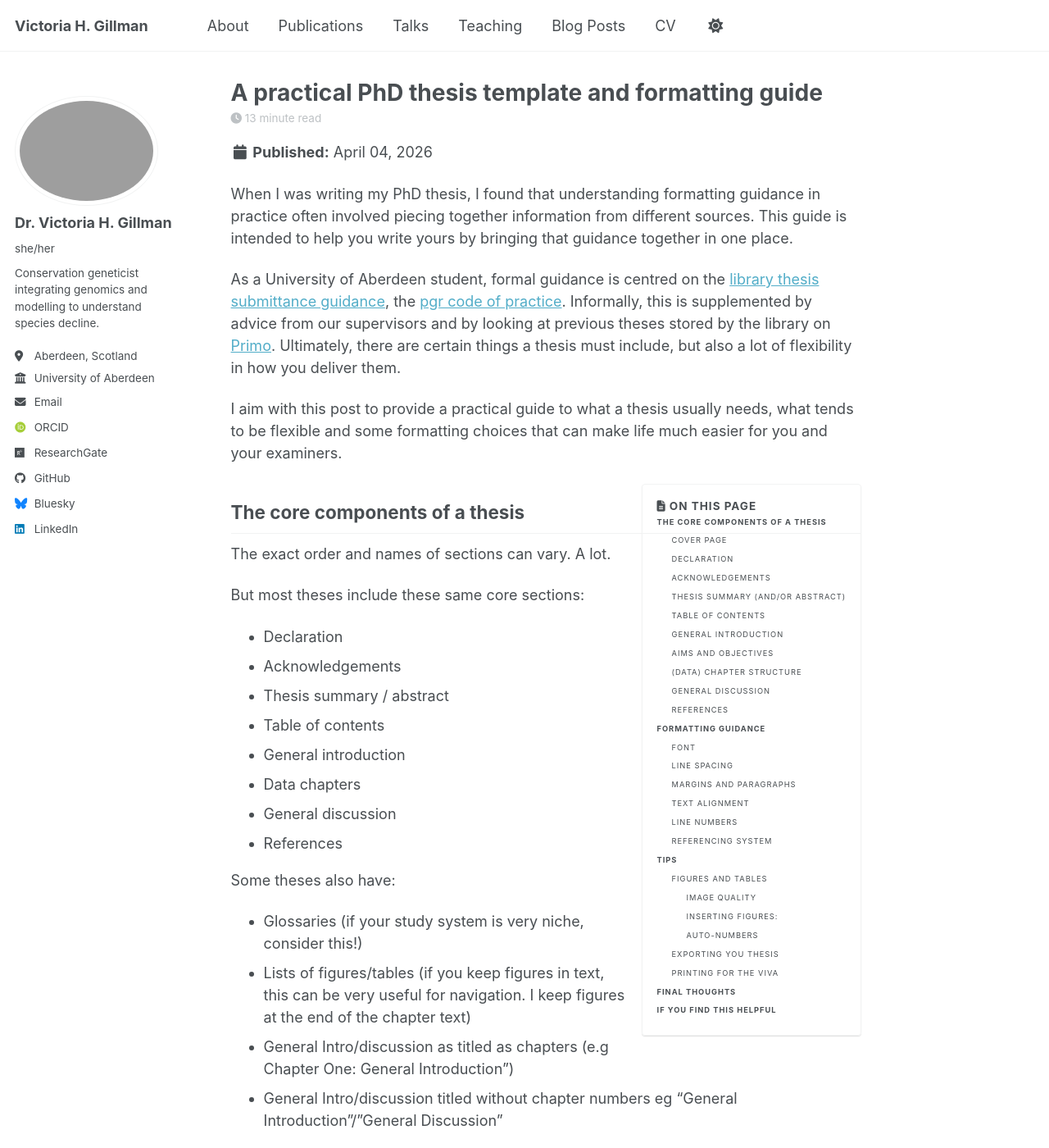
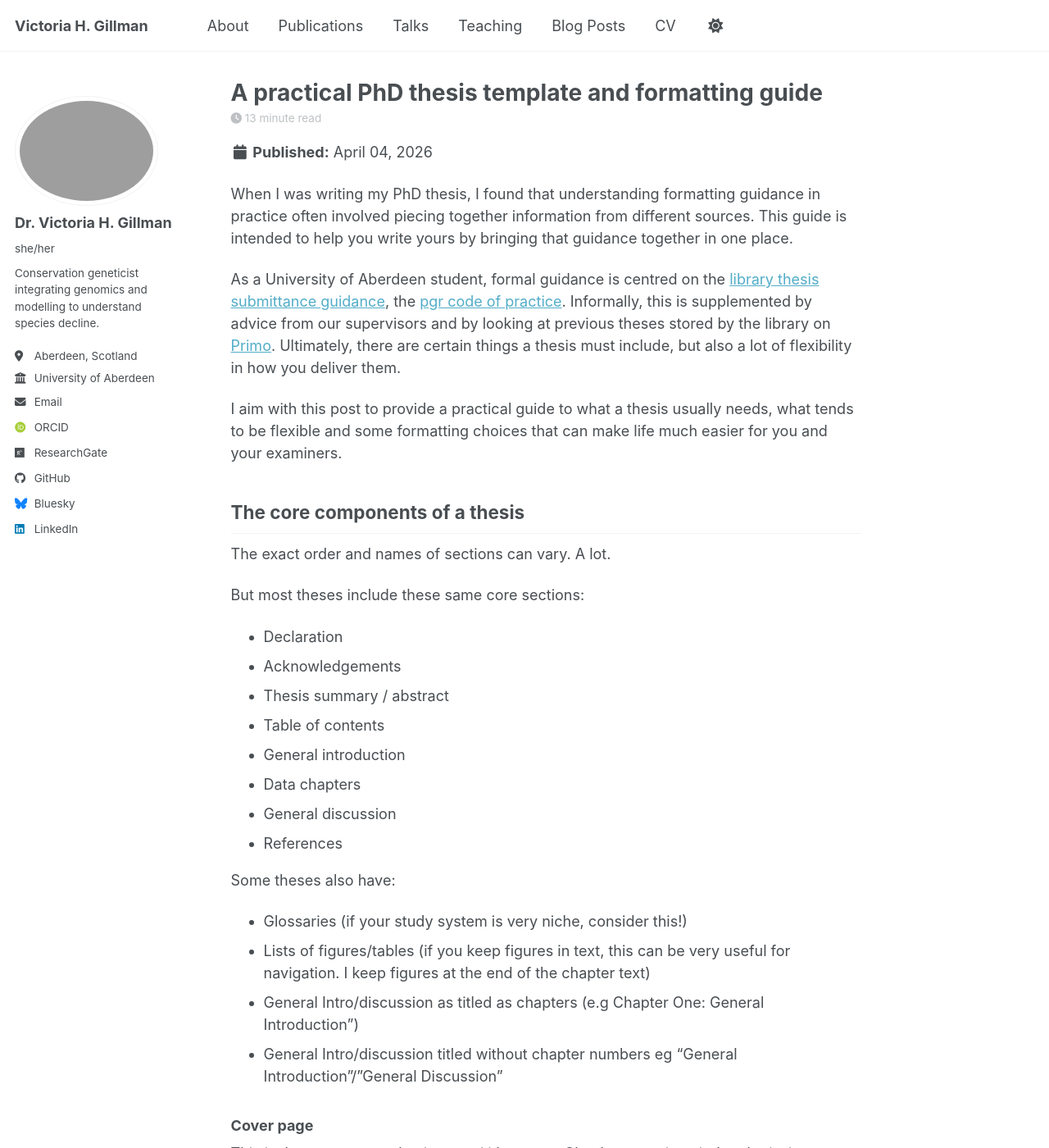
Before and after one commit to victoriagillman/victoriagillman.github.io, a Jekyll site: the page built from _posts/2026-04-04-phd-thesis-template-guide.md, in a window 1280 px wide and 1400 px high. Shown: the whole window at 82% size. Built offline with Jekyll 4.4.1, drawn with Linux system fonts in a browser that asks for light colours; emoji names are drawn with the system emoji font; some web fonts are replaced; a script bundle is joined from its source files by our own code; library files that are not in the unit come from our copies.

Commit message:
testing toc

```diff
--- a/_posts/2026-04-04-phd-thesis-template-guide.md
+++ b/_posts/2026-04-04-phd-thesis-template-guide.md
@@ -20,8 +20,6 @@ When I was writing my PhD thesis, I found that understanding formatting guidance
 As a University of Aberdeen student, formal guidance is centred on the [library thesis submittance guidance](https://www.abdn.ac.uk/media/site/staffnet/documents/academic-quality-handbook/4.-Submission-of-research-thesis---Library-Guide_revised-05.03.2026.pdf), the [pgr code of practice](https://www.abdn.ac.uk/media/site/staffnet/documents/academic-quality-handbook/1.-PGR_CoP_2025_26_clause-10.7-revised_05.03.2026.pdf). Informally, this is supplemented by advice from our supervisors and by looking at previous theses stored by the library on [Primo](https://abdn.primo.exlibrisgroup.com/discovery/search?vid=44ABE_INST:44ABE_VU1&lang=en). Ultimately, there are certain things a thesis must include, but also a lot of flexibility in how you deliver them.
 
 I aim with this post to provide a practical guide to what a thesis usually needs, what tends to be flexible and some formatting choices that can make life much easier for you and your examiners.
-
-{% include toc %}
 
 ## The core components of a thesis
 
```
